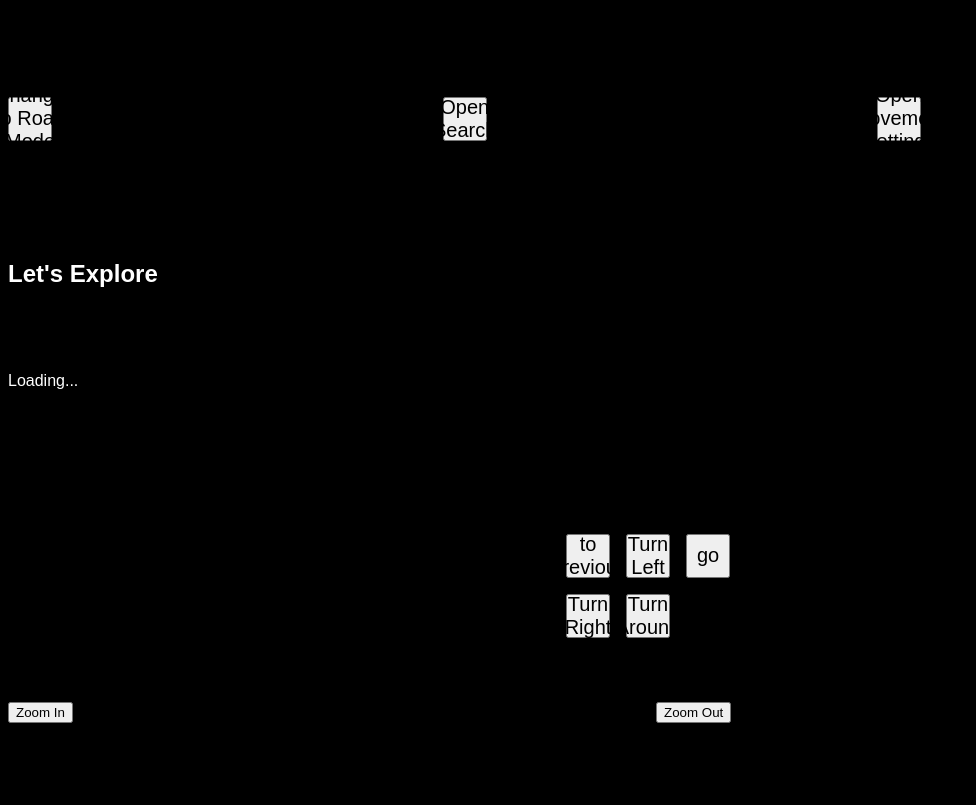
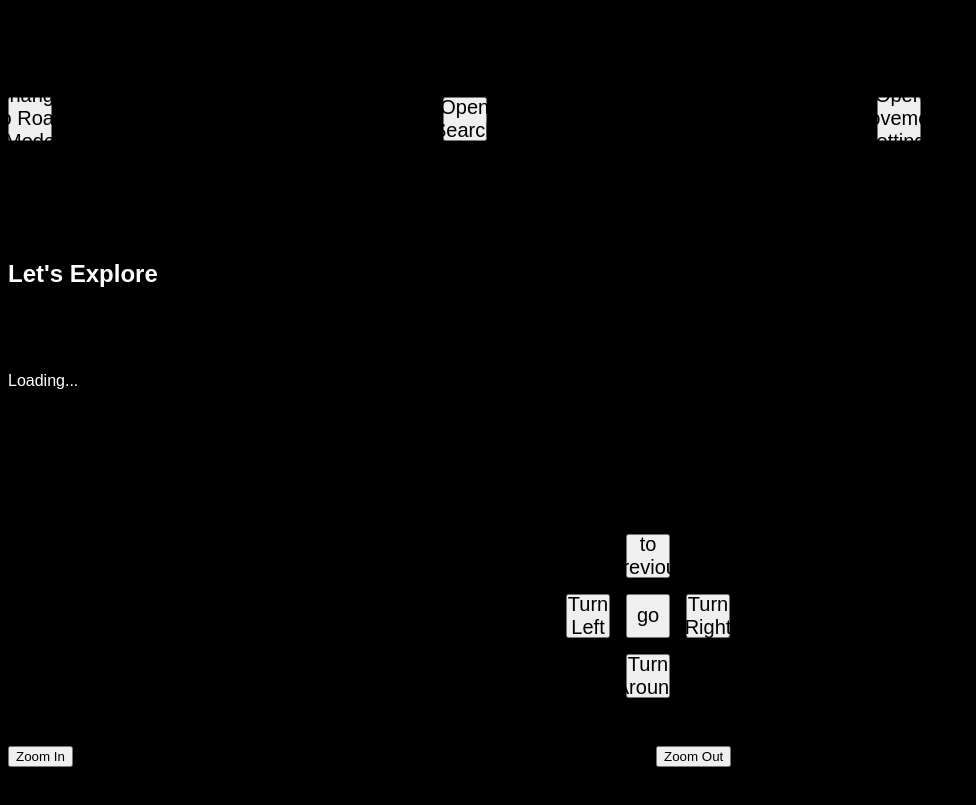
Before and after one commit to josebohorquez1/blind_world_explorer, a plain HTML site: page index.html in a window 1280 px wide. Shown: the part 87-892 px from the top of the page, without its empty margins (0-976 px from the left). Drawn offline with Linux system fonts and the light colour scheme.

Commit message:
turn buttons did not have grid since lis were not selected properly.

```diff
--- a/css/main.css
+++ b/css/main.css
@@ -99,27 +99,27 @@ div.search-area {
     justify-content: center;
 }
 
-#returnPrevious {
+#turnButtons ul li:has(#returnPrevious) {
     grid-area: prev;
 }
 
-#turnLeft {
+#turnButtons ul li:has(#turnLeft) {
     grid-area: left;
 }
 
-#go {
+#turnButtons ul li:has(#go) {
     grid-area: go;
 }
 
-#turnRight {
+#turnButtons ul li:has(#turnRight) {
     grid-area: right;
 }
 
-#turnAround {
+#turnButtons ul li:has(#turnAround) {
     grid-area: around;
 }
 
-#turnButtons button {
+#turnButtons ul li button {
     display: flex;
     width: 44px;
     height: 44px;
```
